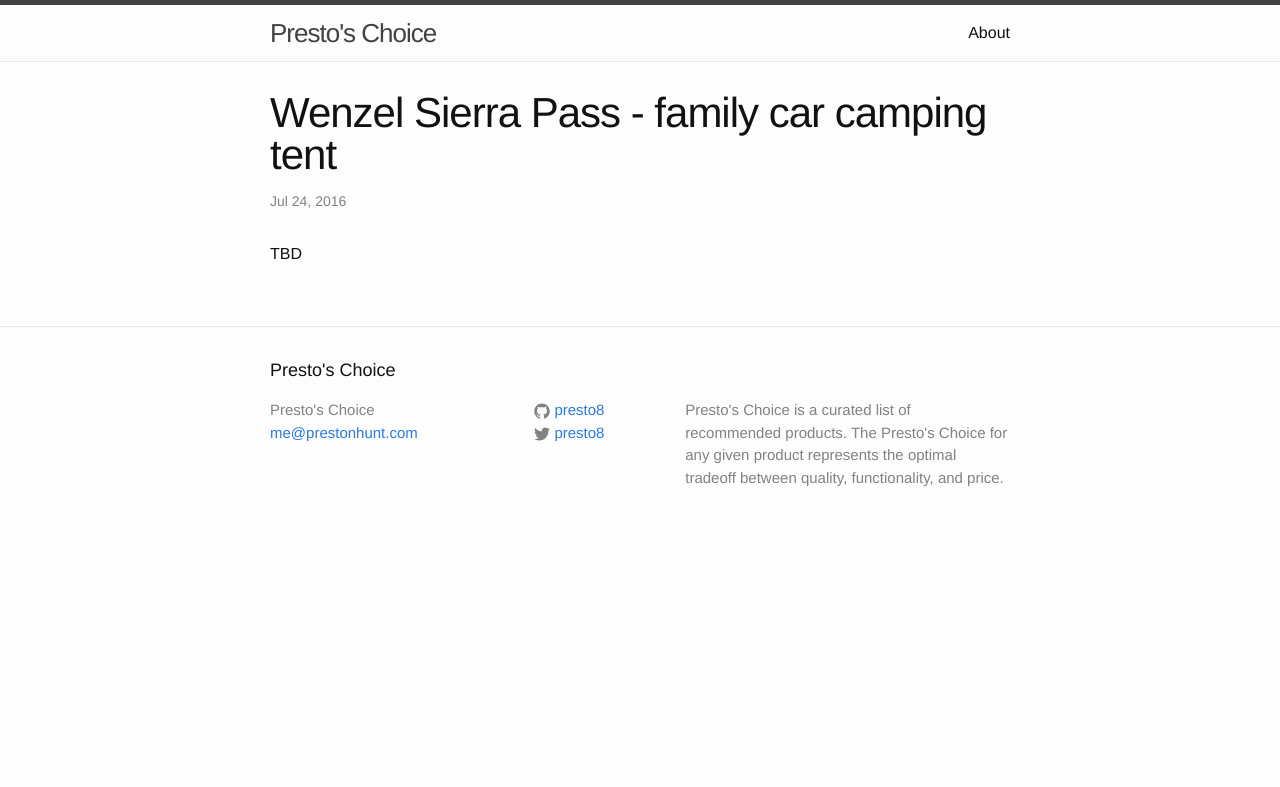
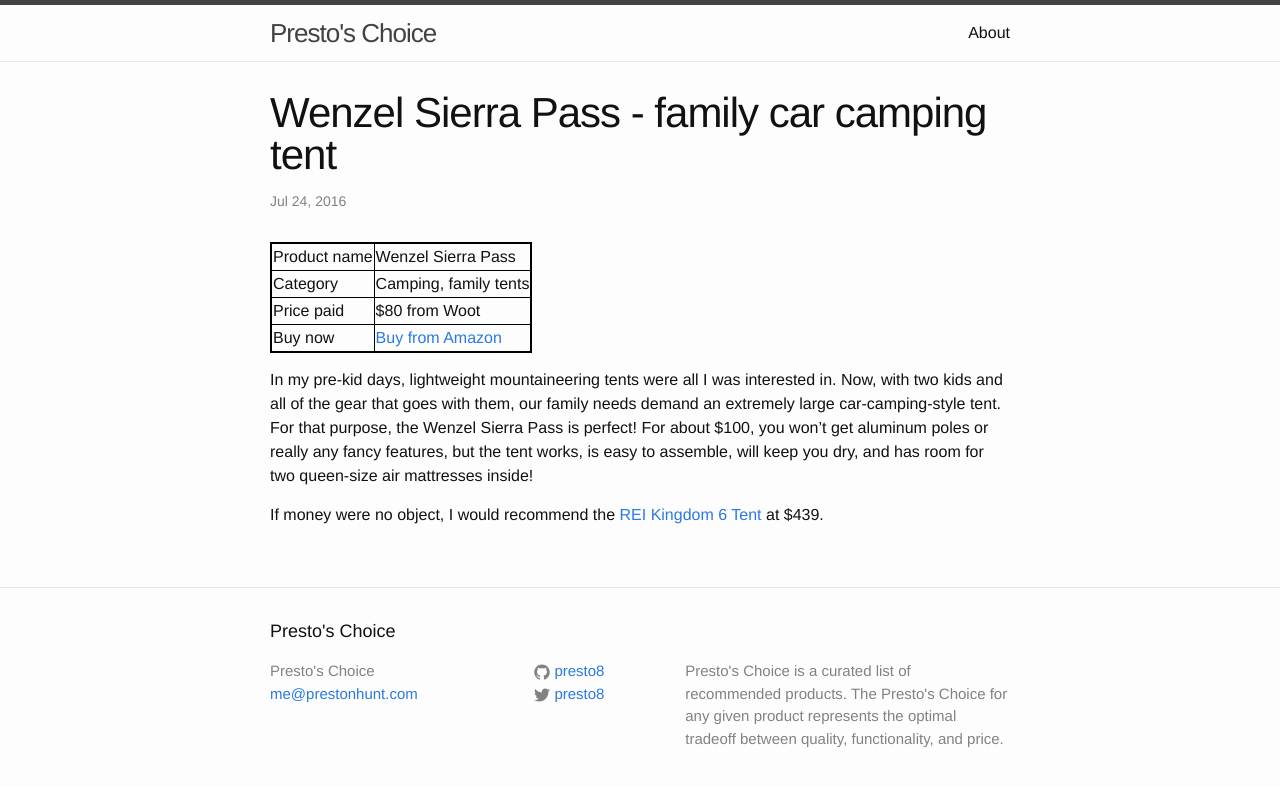
Before and after one commit to presto8/prestoschoice, a Jekyll site: the page built from _posts/2016-07-24-wenzel-sierra-pass.md, in a window 1280 px wide. Shown: the top 787 px of the page. Built offline with Jekyll 4.4.1, drawn with Linux system fonts in a browser that asks for light colours.

Commit message:
update tent

```diff
--- a/_posts/2016-07-24-wenzel-sierra-pass.md
+++ b/_posts/2016-07-24-wenzel-sierra-pass.md
@@ -4,4 +4,19 @@
 date:   2016-07-24
 categories: family camping sports
 ---
-TBD
+
+| Product name | Wenzel Sierra Pass                        |
+| Category     | Camping, family tents                     |
+| Price paid   | $80 from Woot                             |
+| Buy now      | [Buy from Amazon](http://amzn.to/2bedpjE) |
+{:.summary}
+
+In my pre-kid days, lightweight mountaineering tents were all I was interested
+in. Now, with two kids and all of the gear that goes with them, our family
+needs demand an extremely large car-camping-style tent. For that purpose, the
+Wenzel Sierra Pass is perfect! For about $100, you won't get aluminum poles or
+really any fancy features, but the tent works, is easy to assemble, will keep
+you dry, and has room for two queen-size air mattresses inside!
+
+If money were no object, I would recommend the [REI Kingdom 6
+Tent](https://www.rei.com/product/894016/rei-kingdom-6-tent) at $439.
```
